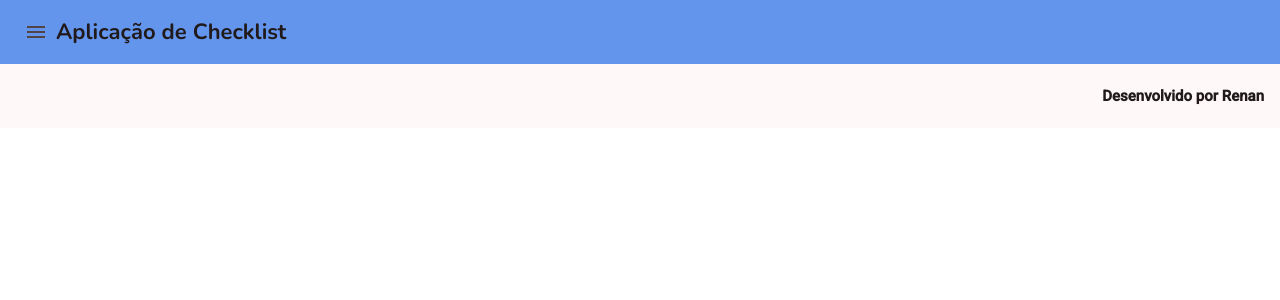
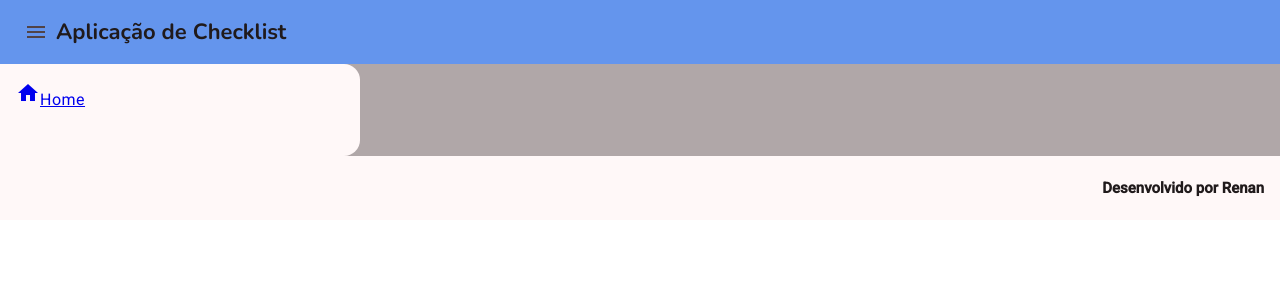
Before and after one commit to renanthewho/checklist-app, an Angular app: page / in a window 1280 px wide. Both pictures are taken after a click on the button "menu". Shown: the top 300 px of the page. Built offline with nearby package versions, Linux system fonts and the light colour scheme.

Commit message:
Inclusão do sidenav

```diff
--- a/src/app/app.component.css
+++ b/src/app/app.component.css
@@ -0,0 +1,18 @@
+.main-container{
+    display: flex;
+    flex-direction: column;
+    position: relative;
+    top: 0;
+    bottom: 0;
+    left: 0;
+    right: 0;
+}
+
+.a{
+    color: black;
+    text-decoration: none;
+}
+
+a:hover{
+    font-size: 18px;
+}
--- a/src/app/app.component.html
+++ b/src/app/app.component.html
@@ -1,4 +1,28 @@
 <!--<app-test></app-test> -->
-<app-header></app-header>
-<router-outlet></router-outlet>
-<app-footer></app-footer>
+<div class="main-container">
+
+    <!--Passa a variável sidenav para o componente app-header-->
+    <app-header [sidenav]="sidenav" ></app-header>
+
+    <mat-sidenav-container>
+
+        <mat-sidenav #sidenav class="largura">
+
+            <mat-list>
+                <mat-list-item (click)="sidenav.toggle()">
+                    <a href="/"><mat-icon>home</mat-icon>Home</a>
+                </mat-list-item>
+            </mat-list>
+
+        </mat-sidenav>
+
+        <mat-sidenav-content>
+            <h1>Teste</h1>
+          </mat-sidenav-content>
+
+        <router-outlet></router-outlet>
+
+    </mat-sidenav-container>
+
+    <app-footer></app-footer>
+</div>
--- a/src/app/app.component.ts
+++ b/src/app/app.component.ts
@@ -6,5 +6,6 @@
   styleUrl: './app.component.css'
 })
 export class AppComponent {
-  title = 'checklist-app';
+  events: string[] = [];
+  opened: boolean = false;
 }
--- a/src/app/app.module.ts
+++ b/src/app/app.module.ts
@@ -9,6 +9,7 @@
 import { HeaderComponent } from './header/header.component';
 import { MaterialModule } from './material.module';
 import { FooterComponent } from './footer/footer.component';
+import { FormsModule } from '@angular/forms';
 
 @NgModule({
   declarations: [
@@ -22,7 +23,8 @@
   imports: [
     BrowserModule,
     AppRoutingModule,
-    MaterialModule
+    MaterialModule,
+    FormsModule
   ],
   providers: [
     provideAnimationsAsync()
--- a/src/app/header/header.component.ts
+++ b/src/app/header/header.component.ts
@@ -1,13 +1,21 @@
-import { Component } from '@angular/core';
+import { Component, Input, OnInit } from '@angular/core';
+import { MatSidenav } from '@angular/material/sidenav';
 
 @Component({
   selector: 'app-header',
   templateUrl: './header.component.html',
   styleUrl: './header.component.css'
 })
-export class HeaderComponent {
+export class HeaderComponent implements OnInit{
 
-  openSideNav(){
+  @Input() sidenav!: MatSidenav;
+
+  constructor(){}
+
+  ngOnInit(): void {
 
   }
+  openSideNav(){
+    this.sidenav.toggle()
+  }
 }
--- a/src/styles.css
+++ b/src/styles.css
@@ -2,3 +2,7 @@
 
 html, body { height: 100%; }
 body { margin: 0; font-family: Roboto, "Helvetica Neue", sans-serif; }
+
+.largura {
+    width: 10%;
+}
```
Also changed, not shown: src/app/material.module.ts (+11 -2 lines).
